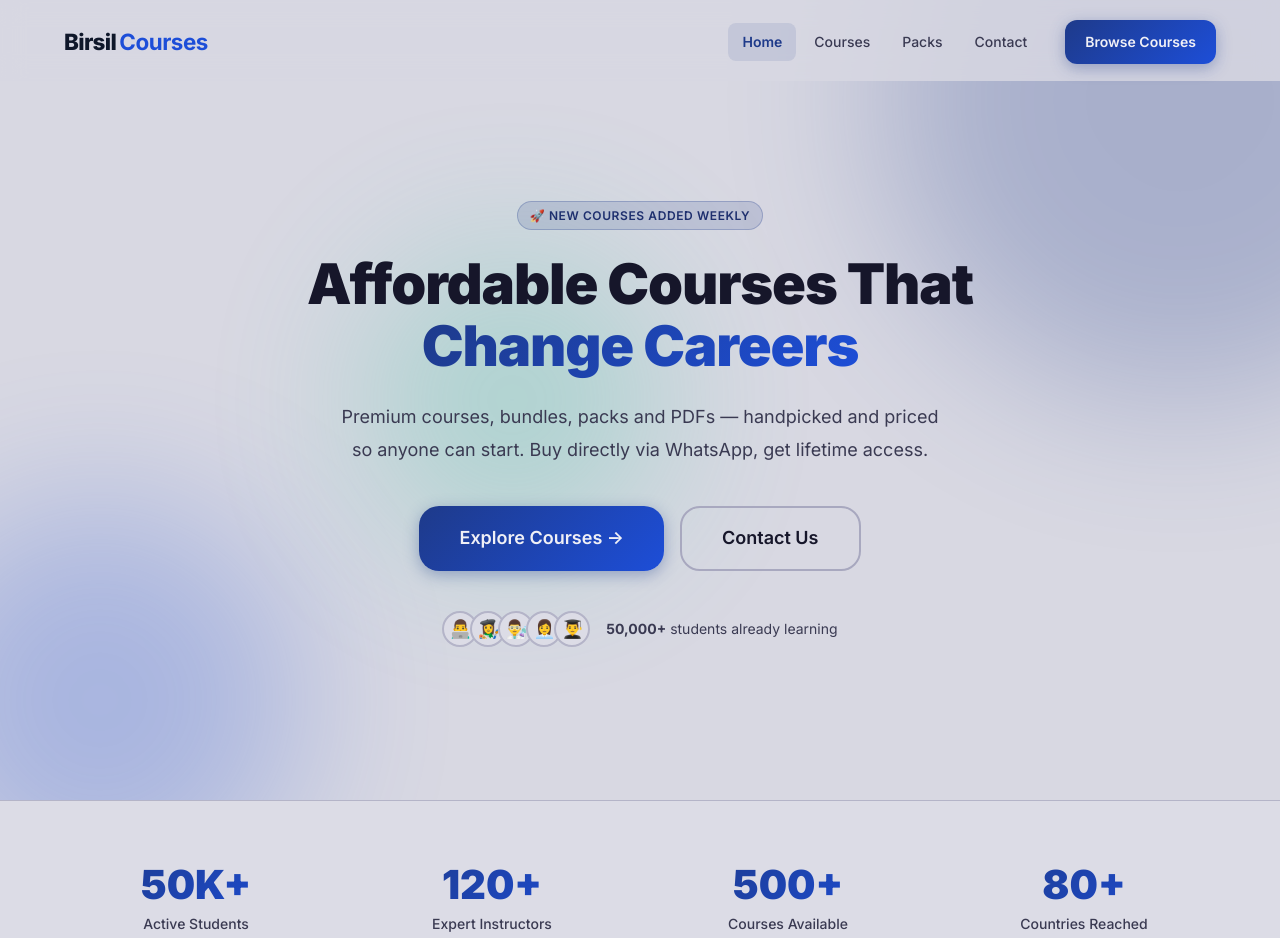
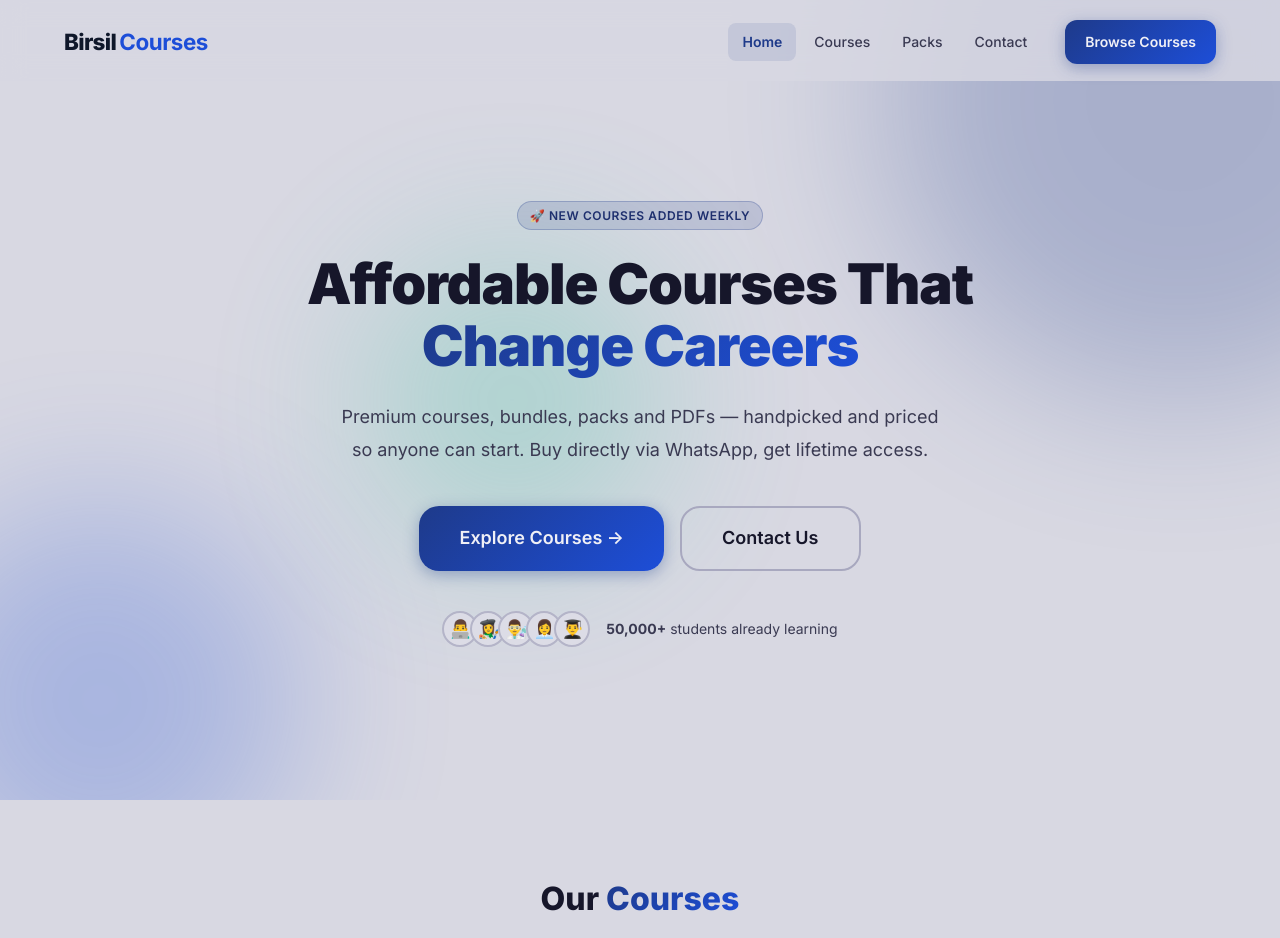
Before and after one commit to maxin3820-jpg/BC, a React (Vite) app: page / in a window 1280 px wide. Shown: the top 938 px of the page. Built offline with nearby package versions, Linux system fonts and the light colour scheme; no server answers.

Commit message:
remove: Delete stats section from homepage

```diff
--- a/src/pages/Home.jsx
+++ b/src/pages/Home.jsx
@@ -2,7 +2,6 @@ import React from 'react'
 import { Link } from 'react-router-dom'
 import CourseCard from '../components/CourseCard/CourseCard'
 import { SkeletonGrid } from '../components/Skeleton/Skeleton'
-import { stats } from '../data/courses'
 import { useCourses } from '../hooks/useCourses'
 import { usePacks } from '../hooks/usePacks'
 import { useSettings } from '../context/SettingsContext'
@@ -45,20 +44,6 @@ const Home = () => {
               ))}
             </div>
             <p><strong>50,000+</strong> students already learning</p>
-          </div>
-        </div>
-      </section>
-
-      {/* ===== STATS ===== */}
-      <section className="stats-section">
-        <div className="container">
-          <div className="stats-grid">
-            {stats.map((stat, i) => (
-              <div key={i} className="stat-card">
-                <div className="stat-value gradient-text">{stat.value}</div>
-                <div className="stat-label">{stat.label}</div>
-              </div>
-            ))}
           </div>
         </div>
       </section>
```
